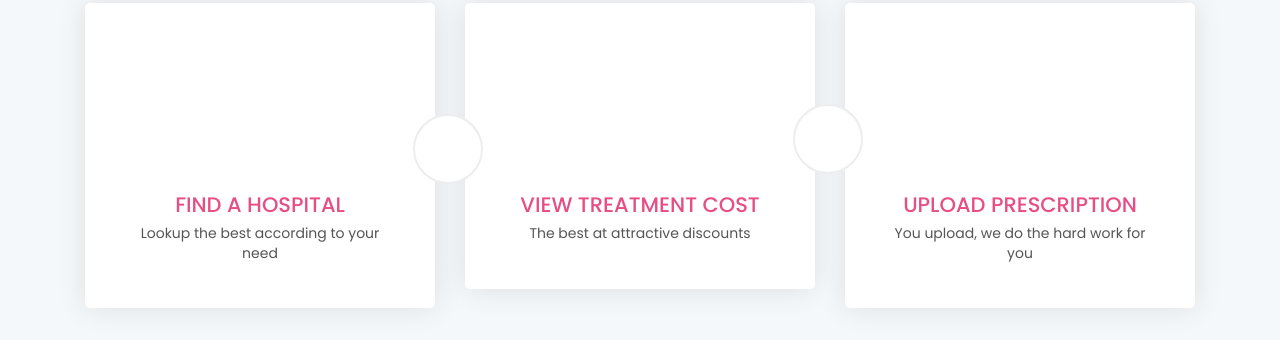
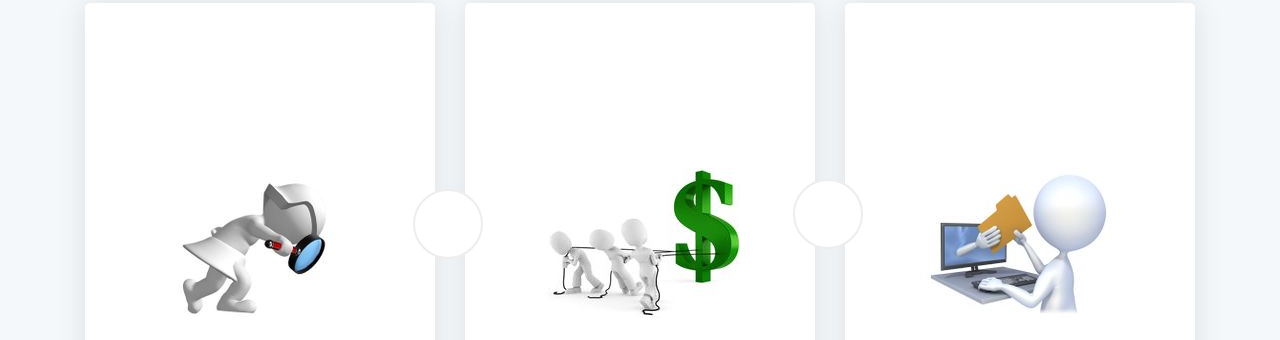
Before and after one commit to PikCash/PikCash, a plain HTML site: page index.html in a window 1280 px wide. Shown: the part 787-1127 px from the top of the page. Drawn offline with Linux system fonts and the light colour scheme.

Commit message:
Upgrade
Image and browser compatibility updated

```diff
--- a/index.html
+++ b/index.html
@@ -6,7 +6,7 @@
 
 	<meta charset="utf-8">
 
-	<meta http-equiv="X-UA-Compatible" content="IE=edge">
+	<meta http-equiv="X-UA-Compatible" content="IE=edge, chrome=1">
 
 	<meta name="viewport" content="width=device-width, initial-scale=1, shrink-to-fit=no">
 
@@ -14,7 +14,7 @@
 
 	<meta name="author" content="Ansonika">
 
-	<title>FINDHOSPITAL - Find easily a hospital and book online an appointment</title>
+	<title>PikCash - Find easily a hospital and book online an appointment</title>
 
 
 
@@ -253,6 +253,7 @@
 				<div class="col-lg-4">
 
 					<div class="box_feat" id="icon_1">
+						<img src="img/search.jpg" alt="">
 
 						<span></span>
 
@@ -267,6 +268,7 @@
 				<div class="col-lg-4">
 
 					<div class="box_feat" id="icon_2">
+						<img src="img/cost.jpg" alt="">
 
 						<span></span>
 
@@ -281,6 +283,7 @@
 				<div class="col-lg-4">
 
 					<div class="box_feat" id="icon_3">
+						<img src="img/upload.jpg" alt="">
 
 						<h3>Upload Prescription</h3>
 
```
Also changed, not shown: img/cost.jpg (added), img/search.jpg (added), img/upload.jpg (added).
